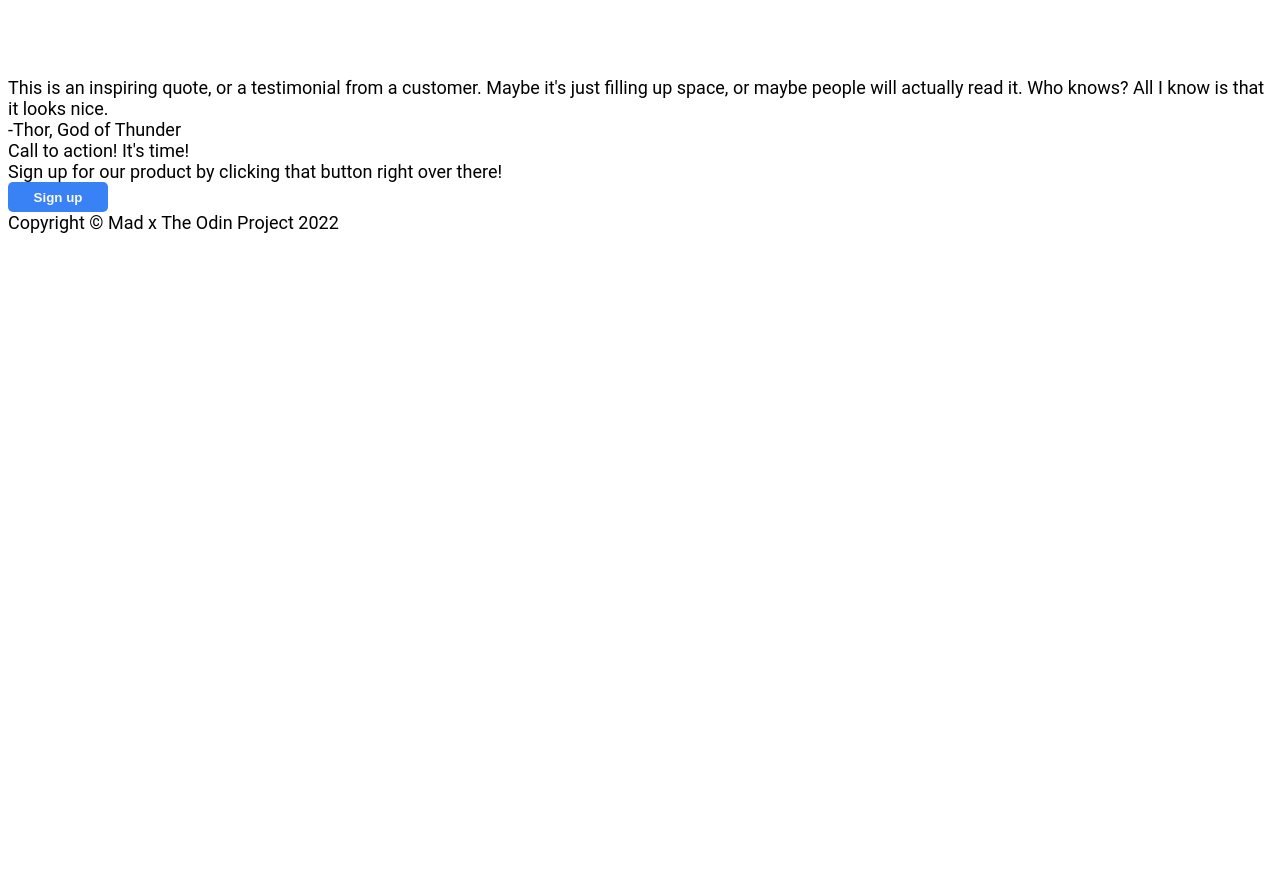
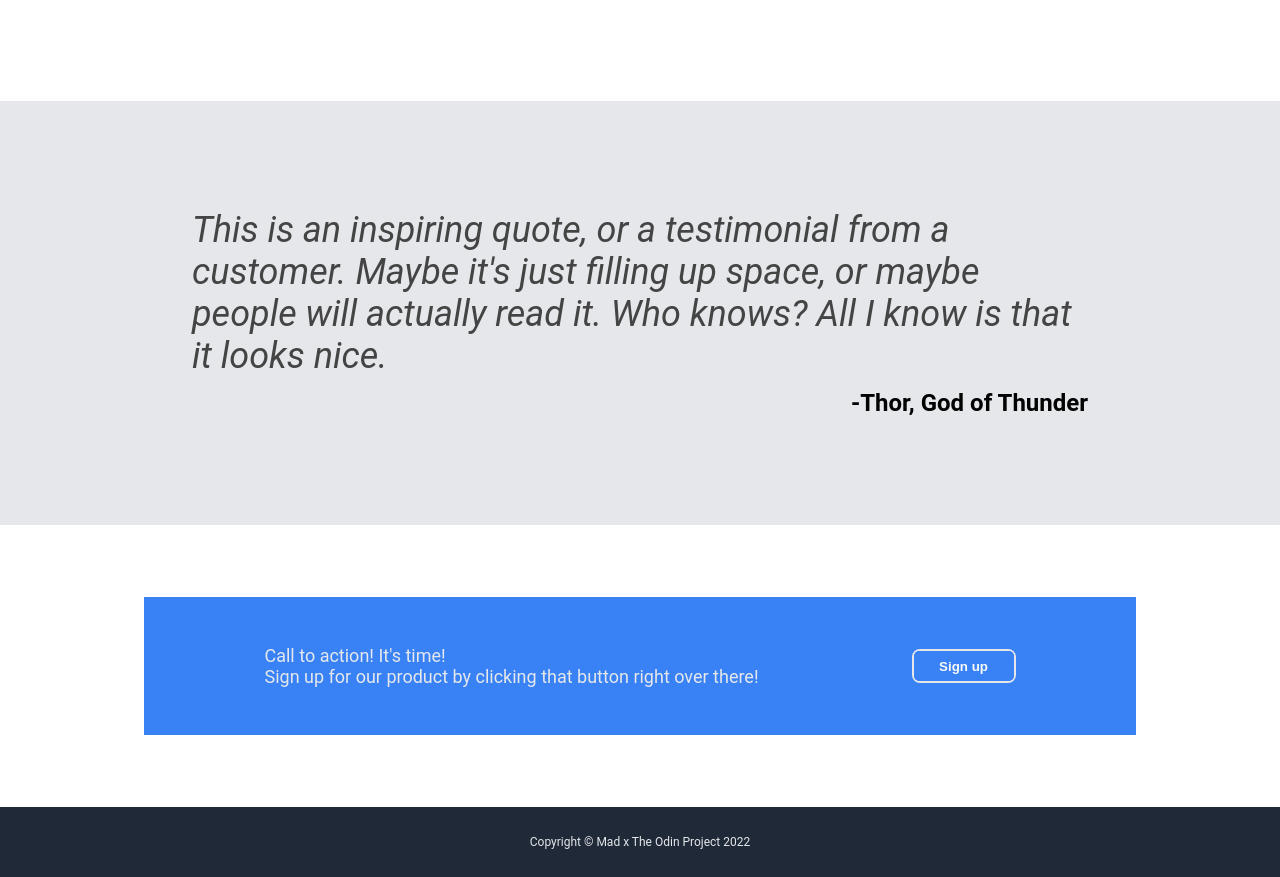
Before and after one commit to maddd-code/landing_page_top, a plain HTML site: page index.html in a window 1280 px wide. Shown: the part 932-1809 px from the top of the page. Before the commit the page ends 1173 px from the top, so only its background shows below. Drawn offline with Linux system fonts and the light colour scheme.

Commit message:
Build container 3-4 and footer, polish everything

```diff
--- a/index.html
+++ b/index.html
@@ -54,14 +54,16 @@
   </div>
 
   <div class="container3">
-    <div class="text">This is an inspiring quote, or a testimonial from a customer. Maybe it's just filling up space, or maybe people will actually read it. Who knows? All I know is that it looks nice.</div>
+    <div class="text"><em>This is an inspiring quote, or a testimonial from a customer. Maybe it's just filling up space, or maybe people will actually read it. Who knows? All I know is that it looks nice.</em></div>
     <div class="quote-text">-Thor, God of Thunder</div>
   </div>
 
   <div class="container4">
+    <div class="cont4-text">
     <div class="cont4-header">Call to action! It's time!</div>
     <div class="text">Sign up for our product by clicking that button right over there!</div>
-    <button>Sign up</button>
+    </div>
+    <div class="cont4-button"><button>Sign up</button></div>
   </div>
 
   <div class="footer">
--- a/style.css
+++ b/style.css
@@ -1,6 +1,8 @@
 body {
     font-family: Roboto, Oxygen, Ubuntu, Cantarell, 'Open Sans', 'Helvetica Neue', sans-serif;
     font-size: 18px;
+    color: #444444;
+    margin: 0;
 }
 
 .header {
@@ -29,6 +31,7 @@ ul {
     gap: 20px;
     color: #E5E7EB;
     font-size: 18px;
+    font-weight: 400;
     padding: 0px;
     margin: 0px;
 }
@@ -93,7 +96,7 @@ button {
     justify-content: center;
     gap: 24px;
     text-align: center;
-    padding-bottom: 80px;
+    padding-bottom: 112px;
 }
 
 
@@ -101,3 +104,46 @@ button {
     border-radius: 10px;
     border: 3px solid #3882F6;
 }
+
+.container3 {
+    background-color: #E5E7EB;
+    font-size: 36px;;
+    padding: 108px 192px;
+    gap: 12px;
+    display: flex;
+    flex-direction: column;
+}
+
+.quote-text {
+    display: flex;
+    justify-content: flex-end;
+    font-weight: bold;
+    font-size: 24px;
+    color: #020202;
+}
+
+.container4 {
+    background-color: #3882F6;
+    color: #E5E7EB;
+    padding: 48px;
+    margin: 72px 144px;
+    display: flex;
+    justify-content: space-around;
+    gap: 8px;
+}
+
+.cont4-button {
+    border: 2px solid #E5E7EB;
+    border-radius: 8px;
+    align-self: center;
+}
+
+.footer {
+    display: flex;
+    background-color: #1F2937;
+    padding: 28px;
+    text-align: center;
+    justify-content: center;
+    font-size: 12px;
+    color: #E5E7EB;
+}
```
